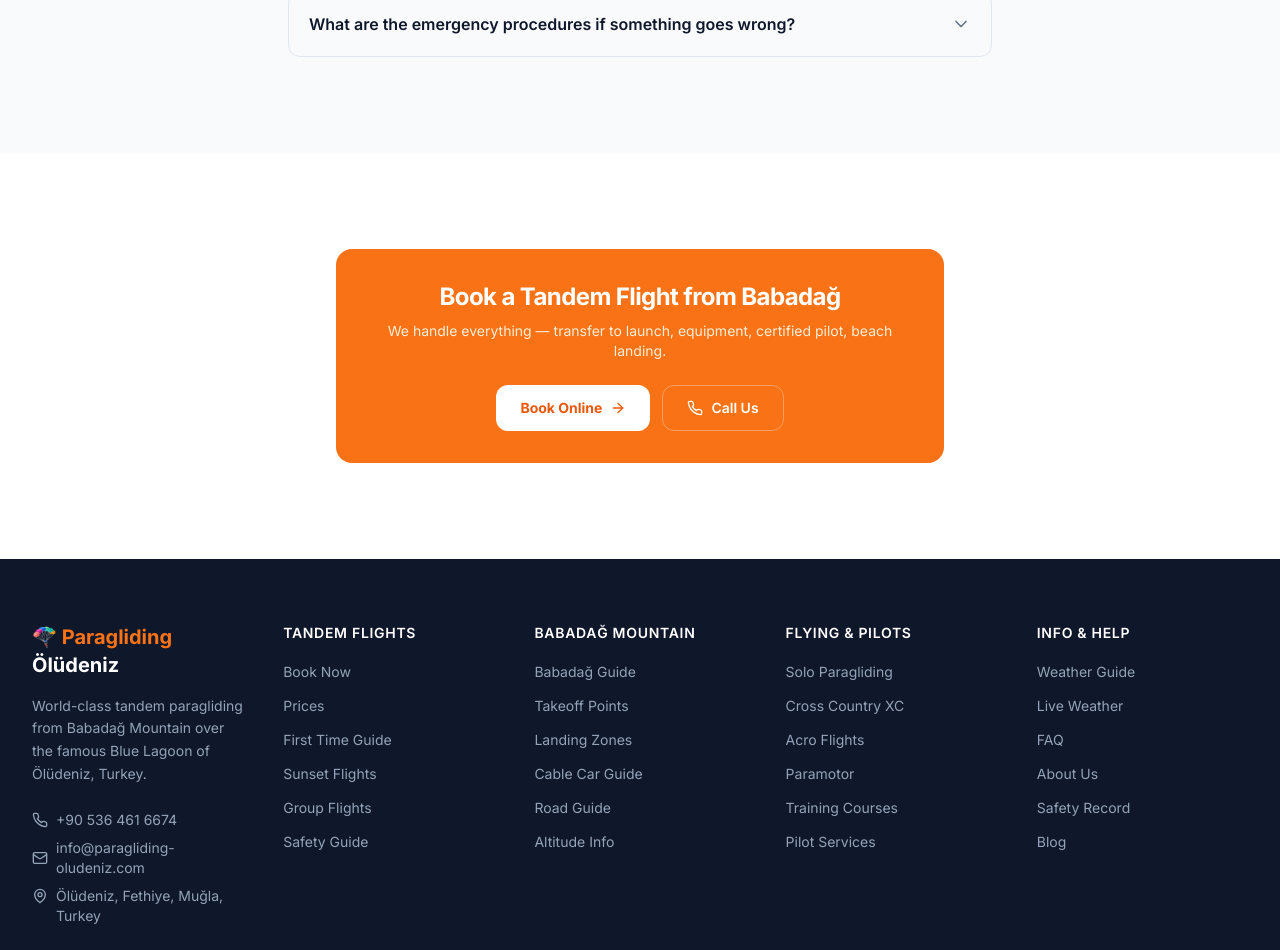
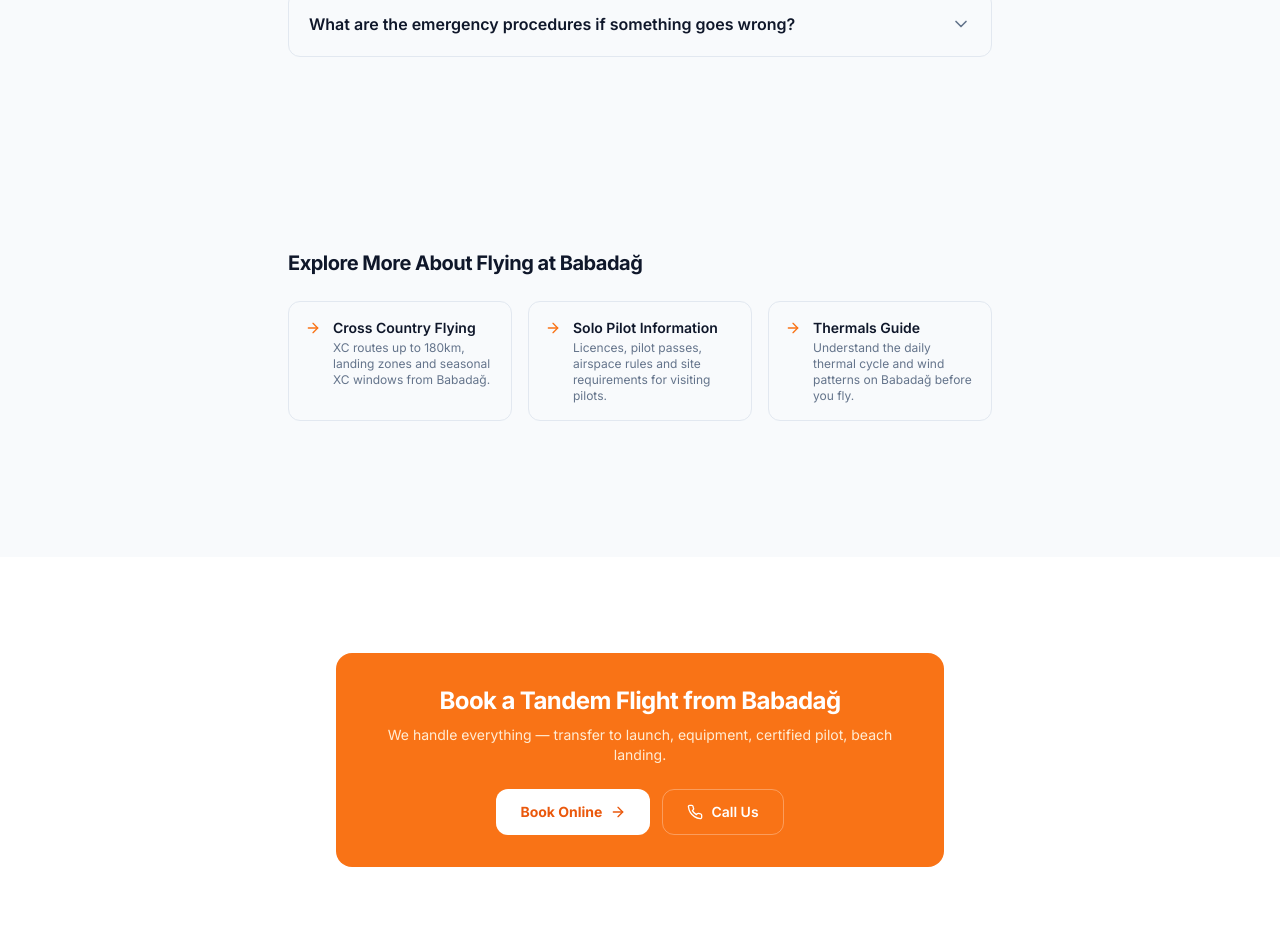
Before and after one commit to mrtandempilot/paragliding-oludeniz, a Next.js app: page /babadag-guide in a window 1280 px wide. Shown: the part 2984-3934 px from the top of the page. Built offline with nearby package versions, Linux system fonts and the light colour scheme.

Commit message:
internal linking improvements - cross-cluster links added

```diff
--- a/app/acro-flights/page.tsx
+++ b/app/acro-flights/page.tsx
@@ -100,6 +100,25 @@ export default function AcroFlightsPage() {
           </div>
 
           <FAQAccordion items={faqItems} title="Acro FAQ" />
+
+          <div className="mt-10 border-t border-slate-200 pt-8">
+            <h3 className="text-lg font-bold text-slate-900 mb-4">Further Reading for Pilots</h3>
+            <div className="grid grid-cols-1 sm:grid-cols-3 gap-4">
+              {[
+                { href: '/training', title: 'SIV & Training Courses', desc: 'SIV clinics over the Blue Lagoon are the essential foundation before acro progression.' },
+                { href: '/solo-paragliding', title: 'Solo Pilot Information', desc: 'Licence requirements, pilot passes, and site regulations for flying at Babadağ.' },
+                { href: '/community', title: 'Pilot Community', desc: 'Connect with acro pilots via WhatsApp groups and the annual Ölüdeniz Acro Show.' },
+              ].map(link => (
+                <Link key={link.href} href={link.href} className="flex gap-3 p-4 rounded-xl border border-slate-200 hover:border-orange-300 hover:bg-orange-50 transition-all group">
+                  <ArrowRight className="w-4 h-4 text-orange-500 flex-shrink-0 mt-0.5" />
+                  <div>
+                    <p className="font-semibold text-slate-900 group-hover:text-orange-600 text-sm">{link.title}</p>
+                    <p className="text-xs text-slate-500 mt-0.5">{link.desc}</p>
+                  </div>
+                </Link>
+              ))}
+            </div>
+          </div>
         </div>
       </section>
 
--- a/app/babadag-guide/page.tsx
+++ b/app/babadag-guide/page.tsx
@@ -195,6 +195,27 @@ export default function BabadagGuidePage() {
         </div>
       </section>
 
+      <section className="section-padding bg-slate-50">
+        <div className="container-default max-w-3xl">
+          <h2 className="text-xl font-bold text-slate-900 mb-6">Explore More About Flying at Babadağ</h2>
+          <div className="grid grid-cols-1 sm:grid-cols-3 gap-4 mb-10">
+            {[
+              { href: '/cross-country-flights', title: 'Cross Country Flying', desc: 'XC routes up to 180km, landing zones and seasonal XC windows from Babadağ.' },
+              { href: '/solo-paragliding', title: 'Solo Pilot Information', desc: 'Licences, pilot passes, airspace rules and site requirements for visiting pilots.' },
+              { href: '/thermals-guide', title: 'Thermals Guide', desc: 'Understand the daily thermal cycle and wind patterns on Babadağ before you fly.' },
+            ].map(link => (
+              <Link key={link.href} href={link.href} className="flex gap-3 p-4 rounded-xl border border-slate-200 hover:border-orange-300 hover:bg-orange-50 transition-all group">
+                <ArrowRight className="w-4 h-4 text-orange-500 flex-shrink-0 mt-0.5" />
+                <div>
+                  <p className="font-semibold text-slate-900 group-hover:text-orange-600 text-sm">{link.title}</p>
+                  <p className="text-xs text-slate-500 mt-0.5">{link.desc}</p>
+                </div>
+              </Link>
+            ))}
+          </div>
+        </div>
+      </section>
+
       <section className="section-padding bg-white">
         <div className="container-default max-w-2xl">
           <BookingCTA title="Book a Tandem Flight from Babadağ" subtitle="We handle everything — transfer to launch, equipment, certified pilot, beach landing." />
--- a/app/cross-country-flights/page.tsx
+++ b/app/cross-country-flights/page.tsx
@@ -44,6 +44,25 @@ export default function CrossCountryPage() {
               </Link>
             ))}
           </div>
+
+          <div className="border-t border-slate-200 pt-8">
+            <h3 className="text-lg font-bold text-slate-900 mb-4">Essential XC Resources</h3>
+            <div className="grid grid-cols-1 sm:grid-cols-3 gap-4">
+              {[
+                { href: '/thermals-guide', title: 'Thermals Guide', desc: 'Understand the daily thermal cycle and wind patterns on Babadağ before your XC flight.' },
+                { href: '/babadag-guide', title: 'Babadağ Guide', desc: 'Everything about the launch mountain — altitude, access, cable car, and site rules.' },
+                { href: '/solo-paragliding', title: 'Solo Pilot Info', desc: 'Licence requirements, pilot passes, and site regulations for visiting pilots.' },
+              ].map(link => (
+                <Link key={link.href} href={link.href} className="flex gap-3 p-4 rounded-xl border border-slate-200 hover:border-orange-300 hover:bg-orange-50 transition-all group">
+                  <ArrowRight className="w-4 h-4 text-orange-500 flex-shrink-0 mt-0.5" />
+                  <div>
+                    <p className="font-semibold text-slate-900 group-hover:text-orange-600 text-sm">{link.title}</p>
+                    <p className="text-xs text-slate-500 mt-0.5">{link.desc}</p>
+                  </div>
+                </Link>
+              ))}
+            </div>
+          </div>
         </div>
       </section>
 
--- a/app/pilot-services/page.tsx
+++ b/app/pilot-services/page.tsx
@@ -44,6 +44,14 @@ const services = [
     desc: 'Connect with local and visiting pilots. WhatsApp groups, weather briefings, and social flying every morning.',
     color: 'text-purple-600',
     bg: 'bg-purple-50',
+  },
+  {
+    icon: Wind,
+    title: 'Acro & Aerobatics',
+    href: '/acro-flights',
+    desc: 'World-class acro flying over the Blue Lagoon. SIV training, acro camps and the annual Ölüdeniz Acro Show.',
+    color: 'text-indigo-600',
+    bg: 'bg-indigo-50',
   },
 ]
 
--- a/app/solo-paragliding/page.tsx
+++ b/app/solo-paragliding/page.tsx
@@ -35,6 +35,10 @@ export default function SoloParaglidingPage() {
               { href: '/solo-paragliding/equipment-requirements', title: 'Equipment Requirements', desc: 'What gliders, harnesses, reserves and radios are required to fly from Babadağ.' },
               { href: '/solo-paragliding/insurance-permissions', title: 'Insurance & Passes', desc: 'Where to buy day, weekly and season passes. Insurance requirements explained.' },
               { href: '/cross-country-flights', title: 'Cross Country Flying', desc: 'XC routes, landing zones, and everything about flying cross-country from Babadağ.' },
+              { href: '/acro-flights', title: 'Acro & Aerobatics', desc: 'World-class acro flying over the Blue Lagoon — from wing-overs to infinity tumbling.' },
+              { href: '/training', title: 'Training Courses', desc: 'SIV clinics, XC coaching and guided flying weeks based at Babadağ.' },
+              { href: '/pilot-services', title: 'Pilot Services', desc: 'Equipment rental, local guiding, weather briefings and community for visiting pilots.' },
+              { href: '/community', title: 'Pilot Community', desc: 'Join 200+ local and visiting pilots on WhatsApp groups and at weekly events.' },
             ].map(link => (
               <Link key={link.href} href={link.href} className="card p-5 hover:shadow-md transition-all hover:-translate-y-0.5 group">
                 <h3 className="font-bold text-slate-900 mb-2 group-hover:text-orange-600 transition-colors">{link.title}</h3>
--- a/app/thermals-guide/page.tsx
+++ b/app/thermals-guide/page.tsx
@@ -198,6 +198,16 @@ export default function ThermalsGuidePage() {
               <span className="font-medium text-slate-900 group-hover:text-orange-600 transition-colors">Best Months to Fly</span>
               <ArrowRight className="w-4 h-4 text-orange-500 ml-auto" />
             </Link>
+            <Link href="/cross-country-flights" className="card p-5 hover:shadow-md transition-shadow flex items-center gap-3 group">
+              <Wind className="w-6 h-6 text-orange-500" />
+              <span className="font-medium text-slate-900 group-hover:text-orange-600 transition-colors">Cross Country Flying</span>
+              <ArrowRight className="w-4 h-4 text-orange-500 ml-auto" />
+            </Link>
+            <Link href="/babadag-guide" className="card p-5 hover:shadow-md transition-shadow flex items-center gap-3 group">
+              <Sun className="w-6 h-6 text-slate-500" />
+              <span className="font-medium text-slate-900 group-hover:text-orange-600 transition-colors">Babadağ Mountain Guide</span>
+              <ArrowRight className="w-4 h-4 text-orange-500 ml-auto" />
+            </Link>
           </div>
         </div>
       </section>
--- a/app/training/page.tsx
+++ b/app/training/page.tsx
@@ -222,7 +222,23 @@ export default function TrainingPage() {
       </section>
 
       <section className="section-padding bg-slate-50">
-        <div className="container-default max-w-2xl">
+        <div className="container-default max-w-3xl">
+          <h2 className="text-xl font-bold text-slate-900 mb-6">Also Useful for Visiting Pilots</h2>
+          <div className="grid grid-cols-1 sm:grid-cols-3 gap-4 mb-10">
+            {[
+              { href: '/community', label: 'Pilot Community', desc: 'Join WhatsApp groups, meet local pilots, and get daily weather briefings.' },
+              { href: '/pilot-services/equipment-rental', label: 'Equipment Rental', desc: 'Rent EN-B or EN-C gliders and harnesses for your course or flying week.' },
+              { href: '/cross-country-flights', label: 'XC Flying', desc: 'Explore the XC potential of Babadağ — routes, landing zones and thermal maps.' },
+            ].map(link => (
+              <Link key={link.href} href={link.href} className="flex gap-3 p-4 rounded-xl border border-slate-200 hover:border-orange-300 hover:bg-orange-50 transition-all group">
+                <ArrowRight className="w-4 h-4 text-orange-500 flex-shrink-0 mt-0.5" />
+                <div>
+                  <p className="font-semibold text-slate-900 group-hover:text-orange-600 text-sm">{link.label}</p>
+                  <p className="text-xs text-slate-500 mt-0.5">{link.desc}</p>
+                </div>
+              </Link>
+            ))}
+          </div>
           <BookingCTA
             title="Ready to Start Your Training?"
             subtitle="Contact us to check course dates and availability. Small groups — book early."
```
